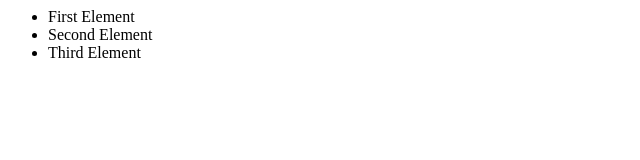
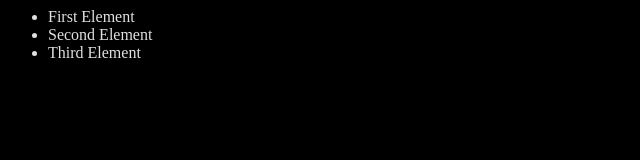
Before and after one commit to hauserulrich/travislearn, a website: page www/html/index.html in a window 1280 px wide. Shown: the whole page, without its empty margins (0-640 px from the left). Drawn offline with Linux system fonts and the light colour scheme.

Commit message:
deliberate project file errors

```diff
--- a/www/css/main.css
+++ b/www/css/main.css
@@ -1,5 +1,6 @@
 body
 {
-	background-color: #000000
-	color: #E0E0E0
+	background-color: #000000;
+	color: #E0E0E0;
+    clr: red;
 }
```
Also changed, not shown: 1 other file.
